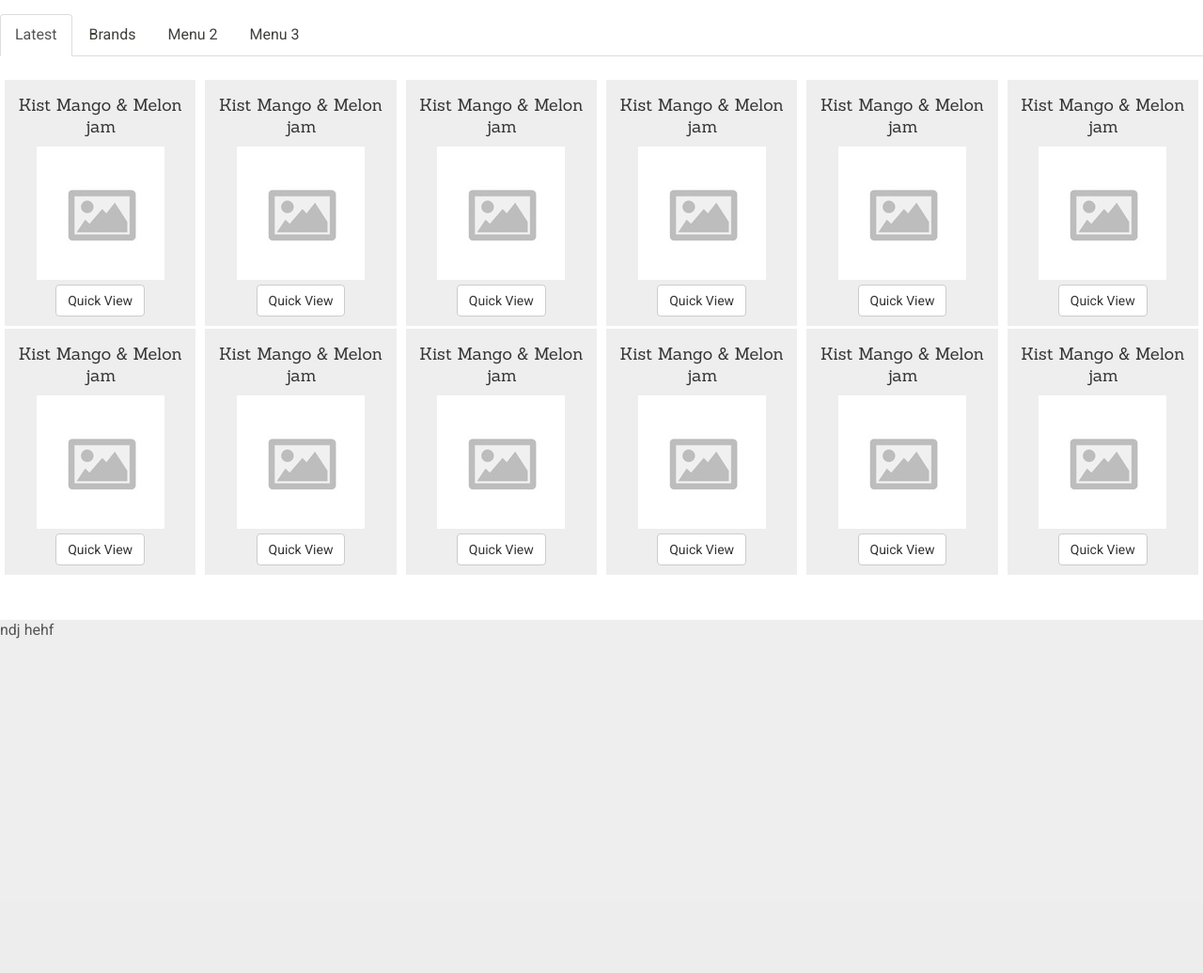
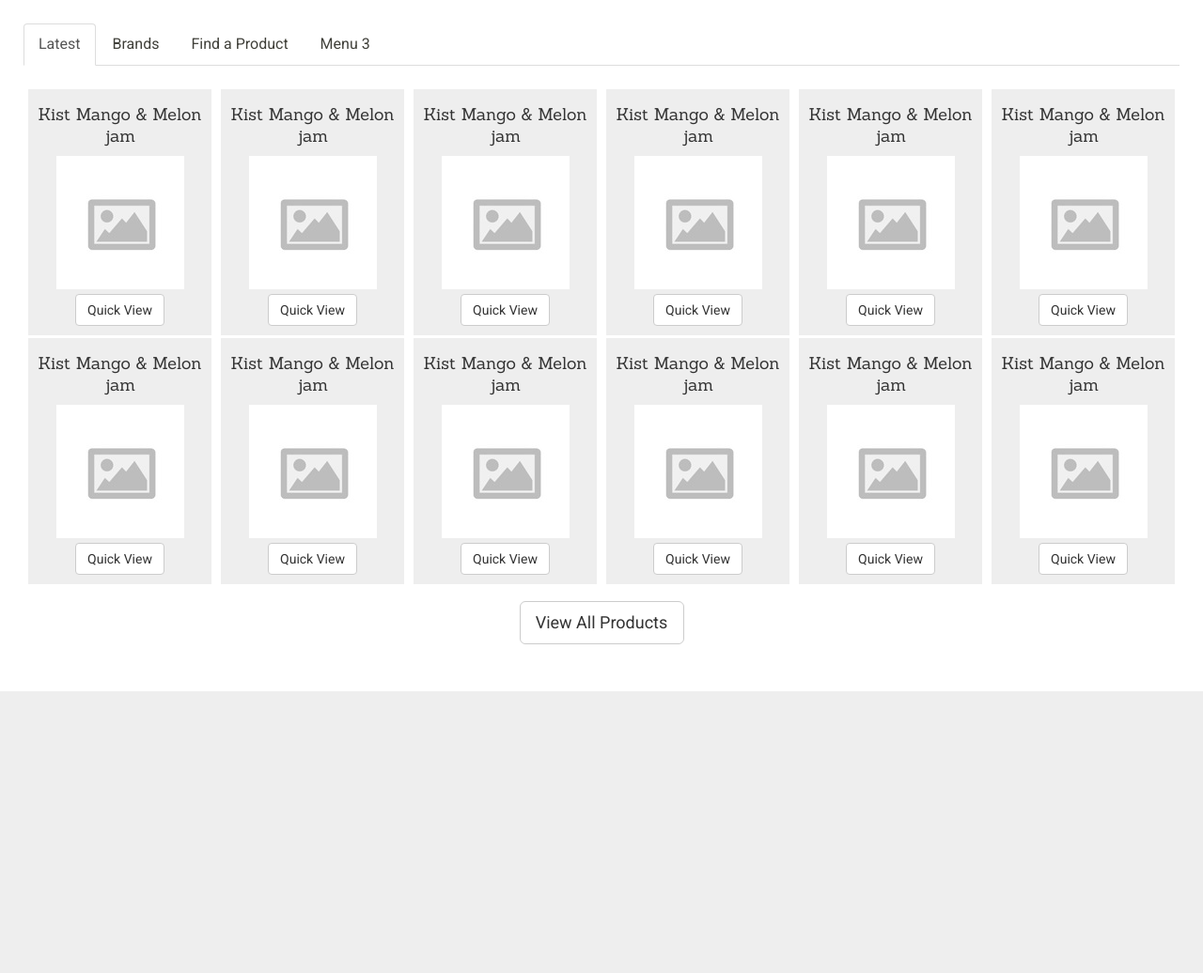
Before and after one commit to sajidhz1/Ambula, a PHP site: page /Ambula/foodproducts in a window 1280 px wide. Shown: the part 300-1336 px from the top of the page at 94% size. Before the commit the page ends 980 px from the top, so only its background shows below. Run offline with PHP 8.4, Linux system fonts and the light colour scheme; grey boxes labelled with a size stand in for pictures from a placeholder-image service; data that the repository does not hold is empty; some libraries are stand-ins or nearby versions.

Commit message:
updated product view

```diff
--- a/app/controllers/FoodProducts.php
+++ b/app/controllers/FoodProducts.php
@@ -21,4 +21,8 @@ class FoodProducts extends Controller{
     {
         $this->view('foodproducts/products_view');
     }
+
+    public function addNewProduct(){
+        $this->view('foodproducts/new_product');
+    }
 }
--- a/app/views/foodproducts/products_view.php
+++ b/app/views/foodproducts/products_view.php
@@ -35,6 +35,7 @@
             padding: 5px;
             text-align: center;
         }
+
         .box .inner {
             background-color: #eee;
         }
@@ -106,24 +107,22 @@
 
 <div class="container-fluid">
 
-
-
-
-    <div  class="row" style=" margin-top: 15px;">
+    <div class="row" style=" margin: 25px 10px;">
         <ul class="nav nav-tabs">
-            <li class="active"><a data-toggle="tab" href="#home">Latest</a></li>
+            <li class="active"><a data-toggle="tab" href="#hom">Latest</a></li>
             <li><a data-toggle="tab" href="#menu1">Brands</a></li>
-            <li><a data-toggle="tab" href="#menu2">Menu 2</a></li>
+            <li><a data-toggle="tab" href="#menu2">Find a Product</a></li>
             <li><a data-toggle="tab" href="#menu3">Menu 3</a></li>
         </ul>
 
         <div class="tab-content" style="margin-top: 20px;">
-        <div  class="tab-pane fade in active">
+            <div class="tab-pane fade in active"  id="hom">
 
-            <div class="col-lg-2 box" style="height: 265px;">
+                <div class="col-lg-2 box" style="height: 265px;margin: auto;">
                     <div class="inner box">
                         <h5 style="color: #333333">Kist Mango & Melon jam</h5>
-                    <img src="http://localhost/Ambula/public/img/no_preview_available.jpg" style="display:block;margin: auto;">
+                        <img src="http://localhost/Ambula/public/img/no_preview_available.jpg"
+                             style="display:block;margin: auto;">
                         <a href="" class="btn btn-default" style="margin-top: 5px;margin-bottom: 5px;">Quick View</a>
                     </div>
                 </div>
@@ -131,7 +130,8 @@
                 <div class="col-lg-2 box" style="height: 265px;">
                     <div class="inner box">
                         <h5 style="color: #333333">Kist Mango & Melon jam</h5>
-                    <img src="http://localhost/Ambula/public/img/no_preview_available.jpg" style="display:block;margin: auto;">
+                        <img src="http://localhost/Ambula/public/img/no_preview_available.jpg"
+                             style="display:block;margin: auto;">
                         <a href="" class="btn btn-default" style="margin-top: 5px;margin-bottom: 5px;">Quick View</a>
                     </div>
                 </div>
@@ -139,7 +139,8 @@
                 <div class="col-lg-2 box" style="height: 265px;">
                     <div class="inner box">
                         <h5 style="color: #333333">Kist Mango & Melon jam</h5>
-                    <img src="http://localhost/Ambula/public/img/no_preview_available.jpg" style="display:block;margin: auto;">
+                        <img src="http://localhost/Ambula/public/img/no_preview_available.jpg"
+                             style="display:block;margin: auto;">
                         <a href="" class="btn btn-default" style="margin-top: 5px;margin-bottom: 5px;">Quick View</a>
                     </div>
                 </div>
@@ -147,7 +148,8 @@
                 <div class="col-lg-2 box" style="height: 265px;">
                     <div class="inner box">
                         <h5 style="color: #333333">Kist Mango & Melon jam</h5>
-                    <img src="http://localhost/Ambula/public/img/no_preview_available.jpg" style="display:block;margin: auto;">
+                        <img src="http://localhost/Ambula/public/img/no_preview_available.jpg"
+                             style="display:block;margin: auto;">
                         <a href="" class="btn btn-default" style="margin-top: 5px;margin-bottom: 5px;">Quick View</a>
                     </div>
                 </div>
@@ -155,7 +157,8 @@
                 <div class="col-lg-2 box" style="height: 265px;">
                     <div class="inner box">
                         <h5 style="color: #333333">Kist Mango & Melon jam</h5>
-                    <img src="http://localhost/Ambula/public/img/no_preview_available.jpg" style="display:block;margin: auto;">
+                        <img src="http://localhost/Ambula/public/img/no_preview_available.jpg"
+                             style="display:block;margin: auto;">
                         <a href="" class="btn btn-default" style="margin-top: 5px;margin-bottom: 5px;">Quick View</a>
                     </div>
                 </div>
@@ -163,7 +166,8 @@
                 <div class="col-lg-2 box" style="height: 265px;">
                     <div class="inner box">
                         <h5 style="color: #333333">Kist Mango & Melon jam</h5>
-                    <img src="http://localhost/Ambula/public/img/no_preview_available.jpg" style="display:block;margin: auto;">
+                        <img src="http://localhost/Ambula/public/img/no_preview_available.jpg"
+                             style="display:block;margin: auto;">
                         <a href="" class="btn btn-default" style="margin-top: 5px;margin-bottom: 5px;">Quick View</a>
                     </div>
                 </div>
@@ -171,7 +175,8 @@
                 <div class="col-lg-2 box" style="height: 265px;">
                     <div class="inner box">
                         <h5 style="color: #333333">Kist Mango & Melon jam</h5>
-                    <img src="http://localhost/Ambula/public/img/no_preview_available.jpg" style="display:block;margin: auto;">
+                        <img src="http://localhost/Ambula/public/img/no_preview_available.jpg"
+                             style="display:block;margin: auto;">
                         <a href="" class="btn btn-default" style="margin-top: 5px;margin-bottom: 5px;">Quick View</a>
                     </div>
                 </div>
@@ -179,7 +184,8 @@
                 <div class="col-lg-2 box" style="height: 265px;">
                     <div class="inner box">
                         <h5 style="color: #333333">Kist Mango & Melon jam</h5>
-                    <img src="http://localhost/Ambula/public/img/no_preview_available.jpg" style="display:block;margin: auto;">
+                        <img src="http://localhost/Ambula/public/img/no_preview_available.jpg"
+                             style="display:block;margin: auto;">
                         <a href="" class="btn btn-default" style="margin-top: 5px;margin-bottom: 5px;">Quick View</a>
                     </div>
                 </div>
@@ -187,7 +193,8 @@
                 <div class="col-lg-2 box" style="height: 265px;">
                     <div class="inner box">
                         <h5 style="color: #333333">Kist Mango & Melon jam</h5>
-                    <img src="http://localhost/Ambula/public/img/no_preview_available.jpg" style="display:block;margin: auto;">
+                        <img src="http://localhost/Ambula/public/img/no_preview_available.jpg"
+                             style="display:block;margin: auto;">
                         <a href="" class="btn btn-default" style="margin-top: 5px;margin-bottom: 5px;">Quick View</a>
                     </div>
                 </div>
@@ -195,7 +202,8 @@
                 <div class="col-lg-2 box" style="height: 265px;">
                     <div class="inner box">
                         <h5 style="color: #333333">Kist Mango & Melon jam</h5>
-                    <img src="http://localhost/Ambula/public/img/no_preview_available.jpg" style="display:block;margin: auto;">
+                        <img src="http://localhost/Ambula/public/img/no_preview_available.jpg"
+                             style="display:block;margin: auto;">
                         <a href="" class="btn btn-default" style="margin-top: 5px;margin-bottom: 5px;">Quick View</a>
                     </div>
                 </div>
@@ -203,7 +211,8 @@
                 <div class="col-lg-2 box" style="height: 265px;">
                     <div class="inner box">
                         <h5 style="color: #333333">Kist Mango & Melon jam</h5>
-                    <img src="http://localhost/Ambula/public/img/no_preview_available.jpg" style="display:block;margin: auto;">
+                        <img src="http://localhost/Ambula/public/img/no_preview_available.jpg"
+                             style="display:block;margin: auto;">
                         <a href="" class="btn btn-default" style="margin-top: 5px;margin-bottom: 5px;">Quick View</a>
                     </div>
                 </div>
@@ -211,29 +220,88 @@
                 <div class="col-lg-2 box" style="height: 265px;">
                     <div class="inner box">
                         <h5 style="color: #333333">Kist Mango & Melon jam</h5>
-                    <img src="http://localhost/Ambula/public/img/no_preview_available.jpg" style="display:block;margin: auto;">
+                        <img src="http://localhost/Ambula/public/img/no_preview_available.jpg"
+                             style="display:block;margin: auto;">
                         <a href="" class="btn btn-default" style="margin-top: 5px;margin-bottom: 5px;">Quick View</a>
+                    </div>
+                </div>
+                <div class="col-lg-2 col-lg-offset-5" style="margin-top: 20px;">
+                    <a href="" class="btn btn-lg btn-default" style="display:block;margin: auto;">View All Products</a>
+                </div>
+
+            </div>
+            <div id="menu1" class="tab-pane fade">
+                <div class="col-lg-2 box" style="height: 265px;">
+                    <div class="inner box">
+                        </div>
+                    </div>
+                <div class="col-lg-2 box" style="height: 265px;">
+                    <div class="inner box">
+                        </div>
+                    </div>
+                <div class="col-lg-2 box" style="height: 265px;">
+                    <div class="inner box">
+                        </div>
+                    </div>
+                <div class="col-lg-2 box" style="height: 265px;">
+                    <div class="inner box">
+                        </div>
+                    </div>
+                <div class="col-lg-2 box" style="height: 265px;">
+                    <div class="inner box">
+                        </div>
+                    </div>
+                <div class="col-lg-2 box" style="height: 265px;">
+                    <div class="inner box">
+                        </div>
+                    </div>
+                <div class="col-lg-2 box" style="height: 265px;">
+                    <div class="inner box">
+                        </div>
+                    </div>
+                <div class="col-lg-2 box" style="height: 265px;">
+                    <div class="inner box">
+                        </div>
+                    </div>
+                <div class="col-lg-2 box" style="height: 265px;">
+                    <div class="inner box">
+                        </div>
+                    </div>
+                <div class="col-lg-2 box" style="height: 265px;">
+                    <div class="inner box">
+                        </div>
+                    </div>
+                <div class="col-lg-2 box" style="height: 265px;">
+                    <div class="inner box">
+                        </div>
+                    </div>
+                <div class="col-lg-2 box" style="height: 265px;">
+                    <div class="inner box">
+                        </div>
+                    </div>
+                <div class="col-lg-2 box" style="height: 265px;">
+                    <div class="inner box">
                         </div>
                     </div>
 
 
             </div>
-        <div id="menu1" class="tab-pane fade">
-            <h3>Menu 1</h3>
-            <p>Ut enim ad minim veniam, quis nostrud exercitation ullamco laboris nisi ut aliquip ex ea commodo consequat.</p>
-        </div>
             <div id="menu2" class="tab-pane fade">
                 <h3>Menu 2</h3>
-            <p>Sed ut perspiciatis unde omnis iste natus error sit voluptatem accusantium doloremque laudantium, totam rem aperiam.</p>
+
+                <p>Sed ut perspiciatis unde omnis iste natus error sit voluptatem accusantium doloremque laudantium,
+                    totam rem aperiam.</p>
             </div>
             <div id="menu3" class="tab-pane fade">
                 <h3>Menu 3</h3>
-            <p>Eaque ipsa quae ab illo inventore veritatis et quasi architecto beatae vitae dicta sunt explicabo.</p>
+
+                <p>Eaque ipsa quae ab illo inventore veritatis et quasi architecto beatae vitae dicta sunt
+                    explicabo.</p>
             </div>
         </div>
     </div>
 
-    <div  class="row" style="height: 300px;background: #eee;margin-top: 50px;">ndj hehf </div>
+    <div class="row" style="height: 300px;background: #eee;margin-top: 50px;"></div>
 </div>
 
 <script type="text/javascript" src="http://localhost/Ambula/public/js/jquery-1.11.0.min.js"></script>
```
Also changed, not shown: app/views/foodproducts/new_product.php (added, +43 -0 lines). Lines whose indentation alone changed are shown as unchanged.
